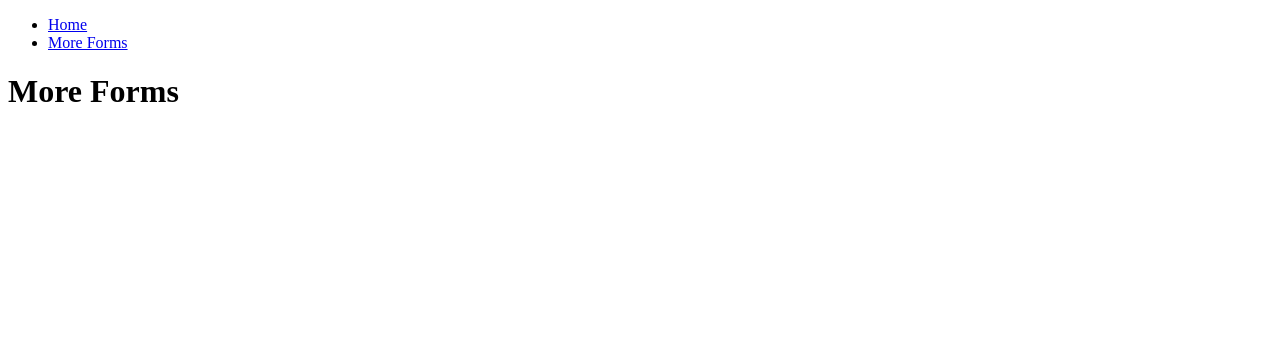
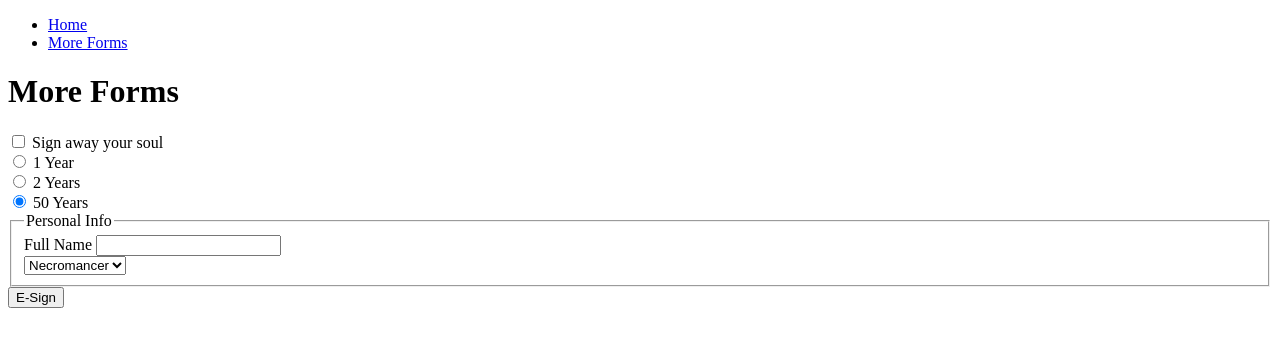
Before and after one commit to corbeard21/Information-Infrastructure, a plain HTML site: page week3day1/moreforms.html in a window 1280 px wide. Drawn offline with Linux system fonts and the light colour scheme.

Commit message:
more forms

```diff
--- a/week3day1/moreforms.html
+++ b/week3day1/moreforms.html
@@ -1,9 +1,8 @@
 <!DOCTYPE html>
 <html lang="en">
-
   <head>
-    <meta charset="UTF-8">
-    <meta name="viewport" content="width=device-width, initial-scale=1.0">
+    <meta charset="UTF-8" />
+    <meta name="viewport" content="width=device-width, initial-scale=1.0" />
     <title>Week 3 Day 1</title>
   </head>
 
@@ -15,7 +14,68 @@
       </ul>
     </nav>
     <h1>More Forms</h1>
+    <form action="moreforms.html" method="get">
+      <div>
+        <input type="checkbox" name="soulContract" id="soulContract" />
+        <label for="soulContract">Sign away your soul</label>
+      </div>
+      <div>
+        <input
+          type="radio"
+          name="lengthContract"
+          id="lengthContract1"
+          value="1"
+        />
+        <label for="lengthContract1">1 Year</label>
+      </div>
+      <div>
+        <input
+          type="radio"
+          name="lengthContract"
+          id="lengthContract2"
+          value="2"
+        />
+        <label for="lengthContract2">2 Years</label>
+      </div>
+      <div>
+        <input
+          type="radio"
+          name="lengthContract"
+          id="lengthContract50"
+          checked
+          value="50"
+        />
 
+        <label for="lengthContract1">50 Years</label>
+      </div>
+
+      <fieldset>
+        <legend>Personal Info</legend>
+
+        <div>
+          <label for="name">Full Name</label>
+          <input
+            type="text"
+            name="name"
+            id="name"
+            required
+            list="commonNames"
+          />
+
+          <datalist id="commonNames">
+            <option value="Scappy">Scappy</option>
+            <option value="Meowth">Meowth</option>
+            <option value="Human">Human</option>
+          </datalist>
+        </div>
+
+        <select name="title" id="title">
+          <option value="Necromancer">Necromancer</option>
+          <option value="Barbarian">Barbarian</option>
+          <option value="Janitor">Janitor</option>
+        </select>
+      </fieldset>
+      <div><input type="submit" value="E-Sign" /></div>
+    </form>
   </body>
-
 </html>
```
Lines whose indentation alone changed are shown as unchanged.
